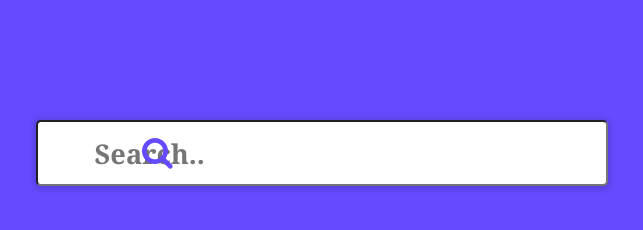
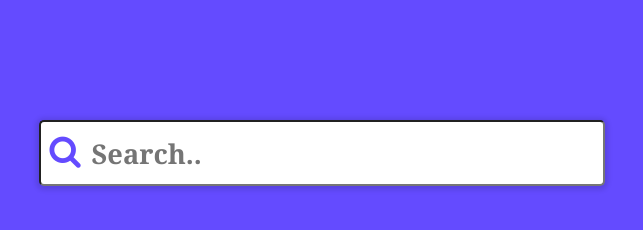
Before and after one commit to Fady2007/code, a plain HTML site: page index.html in a window 1280 px wide. Shown: the whole page, without its empty margins (318-961 px from the left). Drawn offline with Linux system fonts and the light colour scheme.

Commit message:
Update index.html

```diff
--- a/index.html
+++ b/index.html
@@ -10,26 +10,17 @@
 		background:#644bff;
 		padding: 0 20px;
 	}
-	.search-input input{
-		height: 60px;
-		font-size: 1.7em;
+	.search-input{
+	    height: 60px;
 		color:black;
 		border-radius: 5px;
 		outline: none;
 		font-weight: 600;
 		display: inline-block;
-		padding-left: 56px;
+		padding-left: 50px;
 		width: 43%;
 		font-family: Cambria, "Hoefler Text", "Liberation Serif", Times, "Times New Roman", "serif";
 		box-shadow: 0px 1px 5px 3px rgba(0,0,0,0.12);
-	}
-	.icon{
-		font-size: 33px;
-		padding:15px;
-		left:445px;
-		display: inline-block;
-		position: absolute;
-		color: #644bff;
 	}
 	.padding{
 		padding: 0 20px;
@@ -41,18 +32,17 @@
 	</style>
 <body onLoad="">
 	<center>
-			<div class="icon">
-			<i class="fa fa-search"></i>
-				</div>
+
+
 		<div class="padding">
 
-		<div class="search-input">
 
-<input type="text" autofocus placeholder="Search.." value="" id="search" onKeyUp="SearchKeyUp()" onChange="SearchEnter()" list="data">
+			<i class="fa fa-search" style="color: #644bff;padding-left: 10px;padding-top: 15px;position: absolute;font-size: 2.1em;display: inline-block; "></i>
 
-			</div>
+<input type="text" autofocus placeholder="Search.." value="" id="search" onKeyUp="SearchKeyUp()" onChange="SearchEnter()" list="data" class="search-input" style="font-size:1.7em;text-align: left">
 
-			</div>
+
+				</div>
 		</center>
 	<datalist id="data" class="data">
 
```
